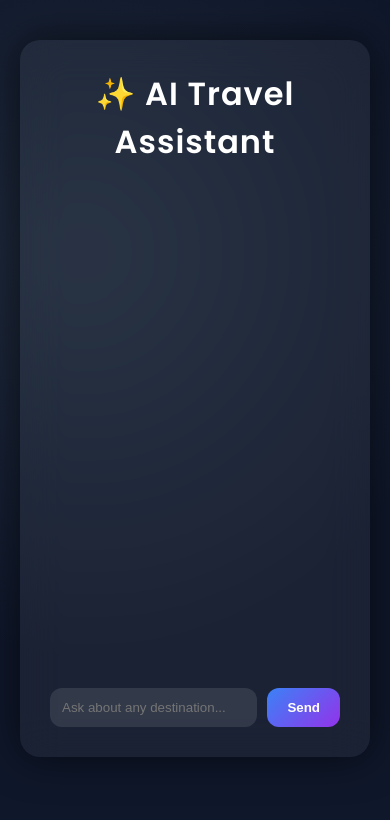
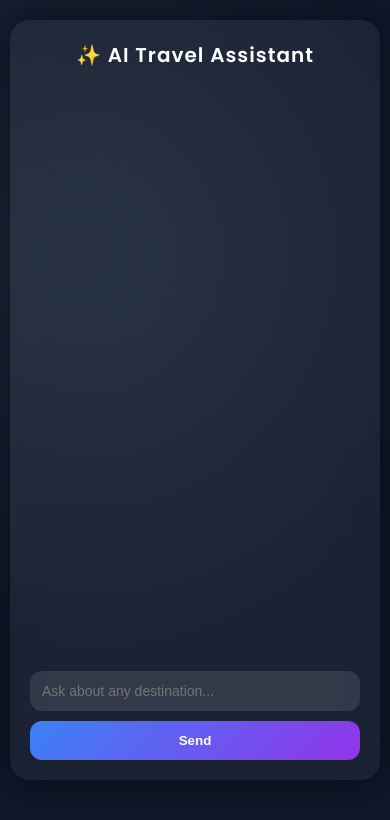
Before and after one commit to dineshtalari09-lang/tour-frontend, a React (Create React App) app: page / in a window 390 px wide. Shown: the top 820 px of the page. Built offline with nearby package versions, Linux system fonts and the light colour scheme.

Commit message:
Mobile Response UI

```diff
--- a/src/App.js
+++ b/src/App.js
@@ -6,7 +6,7 @@ function App() {
   const [loading, setLoading] = useState(false);
   const messagesEndRef = useRef(null);
 
-  // Auto scroll to latest message
+  // Auto-scroll
   useEffect(() => {
     messagesEndRef.current?.scrollIntoView({ behavior: "smooth" });
   }, [messages, loading]);
@@ -44,7 +44,7 @@ function App() {
     <div
       style={{
         minHeight: "100vh",
-        padding: "40px 20px",
+        padding: window.innerWidth < 600 ? "20px 10px" : "40px 20px",
         display: "flex",
         justifyContent: "center",
       }}
@@ -53,13 +53,13 @@ function App() {
         style={{
           backdropFilter: "blur(20px)",
           background: "rgba(255,255,255,0.05)",
-          padding: "30px",
+          padding: window.innerWidth < 600 ? "20px" : "30px",
           borderRadius: "20px",
           width: "100%",
           maxWidth: "900px",
           display: "flex",
           flexDirection: "column",
-          height: "85vh",
+          height: window.innerWidth < 600 ? "90vh" : "85vh",
           boxShadow: "0 0 40px rgba(0,0,0,0.6)",
         }}
       >
@@ -68,19 +68,20 @@ function App() {
             textAlign: "center",
             marginBottom: "20px",
             fontWeight: "600",
+            fontSize: window.innerWidth < 600 ? "20px" : "26px",
             letterSpacing: "1px",
           }}
         >
           ✨ AI Travel Assistant
         </h1>
 
-        {/* Chat Messages */}
+        {/* Chat Area */}
         <div
           style={{
             flex: 1,
             overflowY: "auto",
-            marginBottom: "20px",
-            paddingRight: "10px",
+            marginBottom: "15px",
+            paddingRight: "5px",
           }}
         >
           {messages.map((msg, index) => (
@@ -91,12 +92,12 @@ function App() {
                 display: "flex",
                 justifyContent:
                   msg.role === "user" ? "flex-end" : "flex-start",
-                marginBottom: "15px",
+                marginBottom: "12px",
               }}
             >
               <div
                 style={{
-                  maxWidth: "70%",
+                  maxWidth: window.innerWidth < 600 ? "85%" : "70%",
                   padding: "12px 16px",
                   borderRadius: "15px",
                   background:
@@ -105,6 +106,7 @@ function App() {
                       : "rgba(255,255,255,0.1)",
                   color: "white",
                   whiteSpace: "pre-wrap",
+                  fontSize: window.innerWidth < 600 ? "14px" : "15px",
                 }}
               >
                 {msg.content}
@@ -118,7 +120,7 @@ function App() {
                 color: "white",
                 opacity: 0.7,
                 fontStyle: "italic",
-                animation: "fadeInMessage 0.3s ease-in-out",
+                fontSize: "14px",
               }}
             >
               ✨ AI is designing your experience...
@@ -129,7 +131,13 @@ function App() {
         </div>
 
         {/* Input Section */}
-        <div style={{ display: "flex" }}>
+        <div
+          style={{
+            display: "flex",
+            flexDirection: window.innerWidth < 600 ? "column" : "row",
+            gap: "10px",
+          }}
+        >
           <input
             type="text"
             value={input}
@@ -146,7 +154,7 @@ function App() {
               outline: "none",
               background: "rgba(255,255,255,0.1)",
               color: "white",
-              marginRight: "10px",
+              fontSize: "14px",
             }}
           />
 
@@ -154,7 +162,7 @@ function App() {
             onClick={sendMessage}
             className="luxury-button"
             style={{
-              padding: "12px 20px",
+              padding: "12px",
               borderRadius: "12px",
               border: "none",
               cursor: "pointer",
@@ -162,6 +170,7 @@ function App() {
               color: "white",
               fontWeight: "600",
               transition: "all 0.3s ease",
+              width: window.innerWidth < 600 ? "100%" : "auto",
             }}
           >
             Send
```
